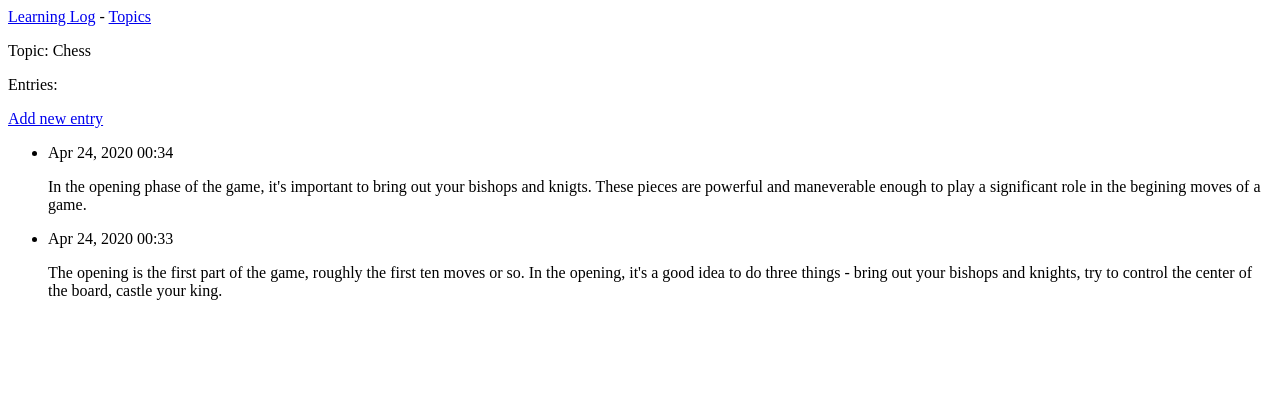
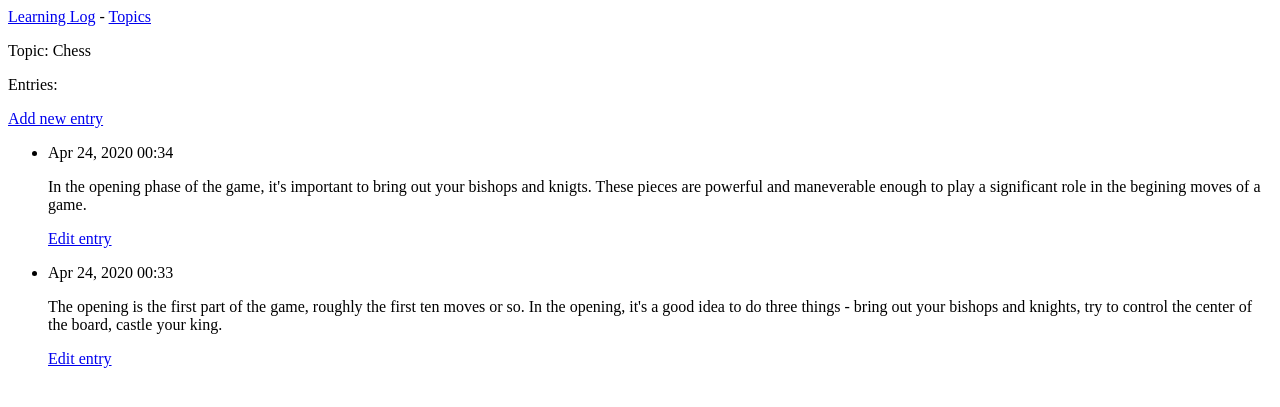
Before and after one commit to akinteebaylor/ll, a Django app: page /topics/1/ in a window 1280 px wide. Shown: the top 407 px of the page. Run offline with Django 3.2, Linux system fonts and the light colour scheme; data comes from the database, SQL or seed files in the repository; both versions use the stored data as it was after the commit.

Commit message:
I ca now Edit entries

```diff
--- a/learning_logs/templates/learning_logs/topic.html
+++ b/learning_logs/templates/learning_logs/topic.html
@@ -13,6 +13,9 @@
         <li>
             <p>{{ entry.date_added|date:'M d, Y H:i' }}</p>
             <p>{{ entry.text|linebreaks }}</p>
+            <p>
+              <a href="{% url 'learning_logs:edit_entry' entry.id %}">Edit entry</a>
+            </p>
         </li>
         {% empty %}
         <li>There are no entries for this topic yet.</li>
--- a/learning_logs/urls.py
+++ b/learning_logs/urls.py
@@ -8,4 +8,5 @@ urlpatterns = [
     path('topics/<int:topic_id>/', views.topic, name='topic'),
     path('new_topic/', views.new_topic, name='new_topic'),
     path('new_entry/<int:topic_id>/', views.new_entry, name='new_entry'),
+    path('edit_entry/<int:entry_id>/', views.edit_entry, name='edit_entry'),
     ]
--- a/learning_logs/views.py
+++ b/learning_logs/views.py
@@ -1,5 +1,5 @@
 from django.shortcuts import render, redirect
-from .models import Topic
+from .models import Topic, Entry
 from .forms import TopicForm, EntryForm
 # Create your views here.
 def index(request):
@@ -50,3 +50,19 @@ def new_entry(request, topic_id):
     # Display a blank or invalid form.
     context = {'topic': topic, 'form': form}
     return render(request, 'learning_logs/new_entry.html', context)
+
+def edit_entry(request, entry_id):
+    """Edit an existing entry."""
+    entry = Entry.objects.get(id=entry_id)
+    topic = entry.topic
+    if request.method != 'POST':
+        form = EntryForm(instance=entry)
+    else:
+        # POST data submitted; process data.
+        form = EntryForm(instance=entry, data=request.POST)
+        if form.is_valid():
+            form.save()
+            return redirect('learning_logs:topic', topic_id=topic.id)
+
+    context = {'entry': entry, 'topic': topic, 'form': form}
+    return render(request, 'learning_logs/edit_entry.html', context)
```
Also changed, not shown: learning_logs/templates/learning_logs/edit_entry.html (added, +15 -0 lines), db.sqlite3.
